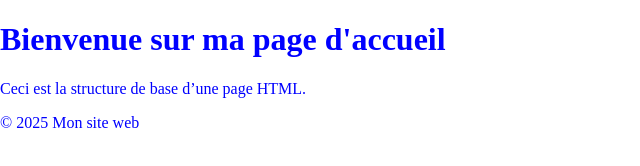
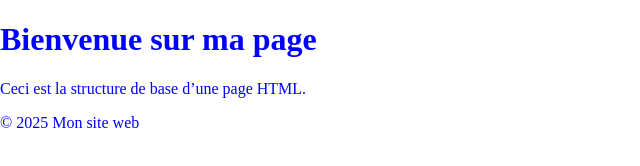
Before and after one commit to JouinM/JouinM-M6_Git_tp1, a plain HTML site: page index.html in a window 1280 px wide. Shown: the whole page, without its empty margins (0-640 px from the left). Drawn offline with Linux system fonts and the light colour scheme.

Commit message:
Ajout du contenu HTML de base à index.html

```diff
--- a/index.html
+++ b/index.html
@@ -9,7 +9,7 @@
 </head>
 <body>
     <header>
-        <h1>Bienvenue sur ma page d'accueil</h1>
+        <h1>Bienvenue sur ma page</h1>
     </header>
 
     <main>
```
